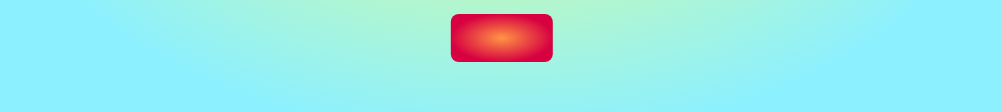
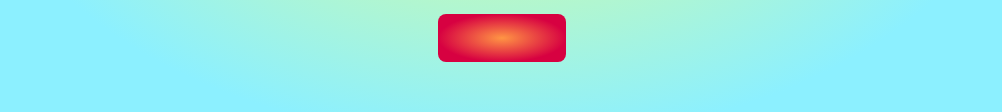
Before and after one commit to gkwjd2098/False-Hope, a website built with Vite: page index.html in a window 1280 px wide. Shown: the part 586-698 px from the top of the page, without its empty margins (138-1140 px from the left). Built offline with nearby package versions, Linux system fonts and the light colour scheme.

Commit message:
Update style.css

```diff
--- a/style.css
+++ b/style.css
@@ -93,12 +93,12 @@
 }
 
 .frame .rectangle {
-  position: absolute;
-  top: 75vh;
-  left: 50%;
-  transform: translateX(-50%);
-  width: 8vw;
-  height: 6vh;
+  position: absolute;  /* 화면 크기 변화에 따라 위치가 유지되도록 absolute 유지 */
+  top: 75%;            /* 화면 높이에 따라 상대적으로 설정 (예: 75% 위치) */
+  left: 50%;           /* 화면 가로 중앙에 위치 */
+  transform: translateX(-50%);  /* 정확히 수평 중앙에 맞추기 위해 */
+  width: 10vw;         /* 뷰포트 너비의 10%로 설정 */
+  height: 6vh;         /* 뷰포트 높이의 6%로 설정 */
   border-radius: 1vh;
   background: radial-gradient(
     50% 50% at 50% 50%,
@@ -107,6 +107,10 @@
   );
   cursor: pointer;
   transition: transform 0.1s ease;
+}
+
+.frame .rectangle:active {
+  transform: scale(0.95);
 }
 
 
```
